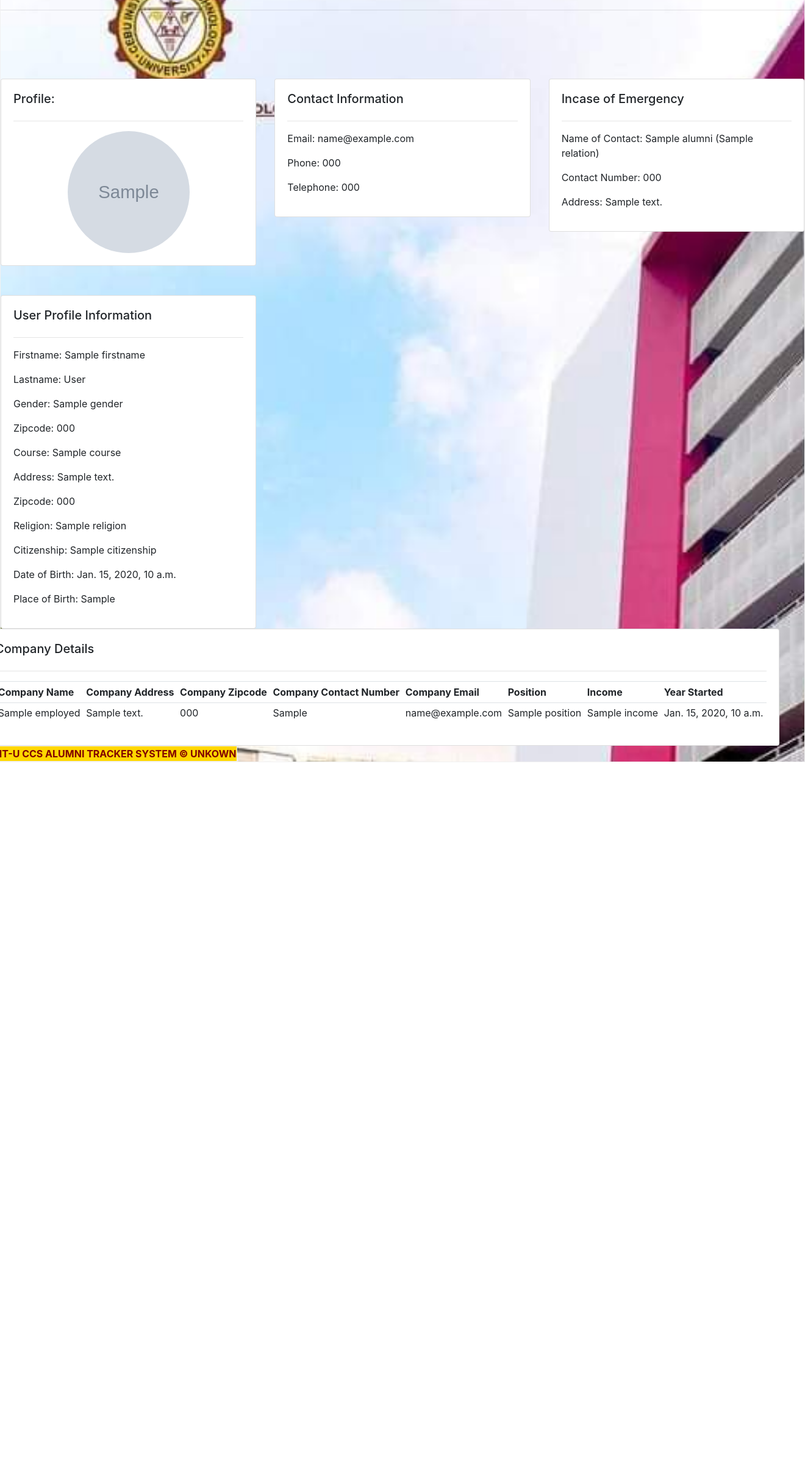
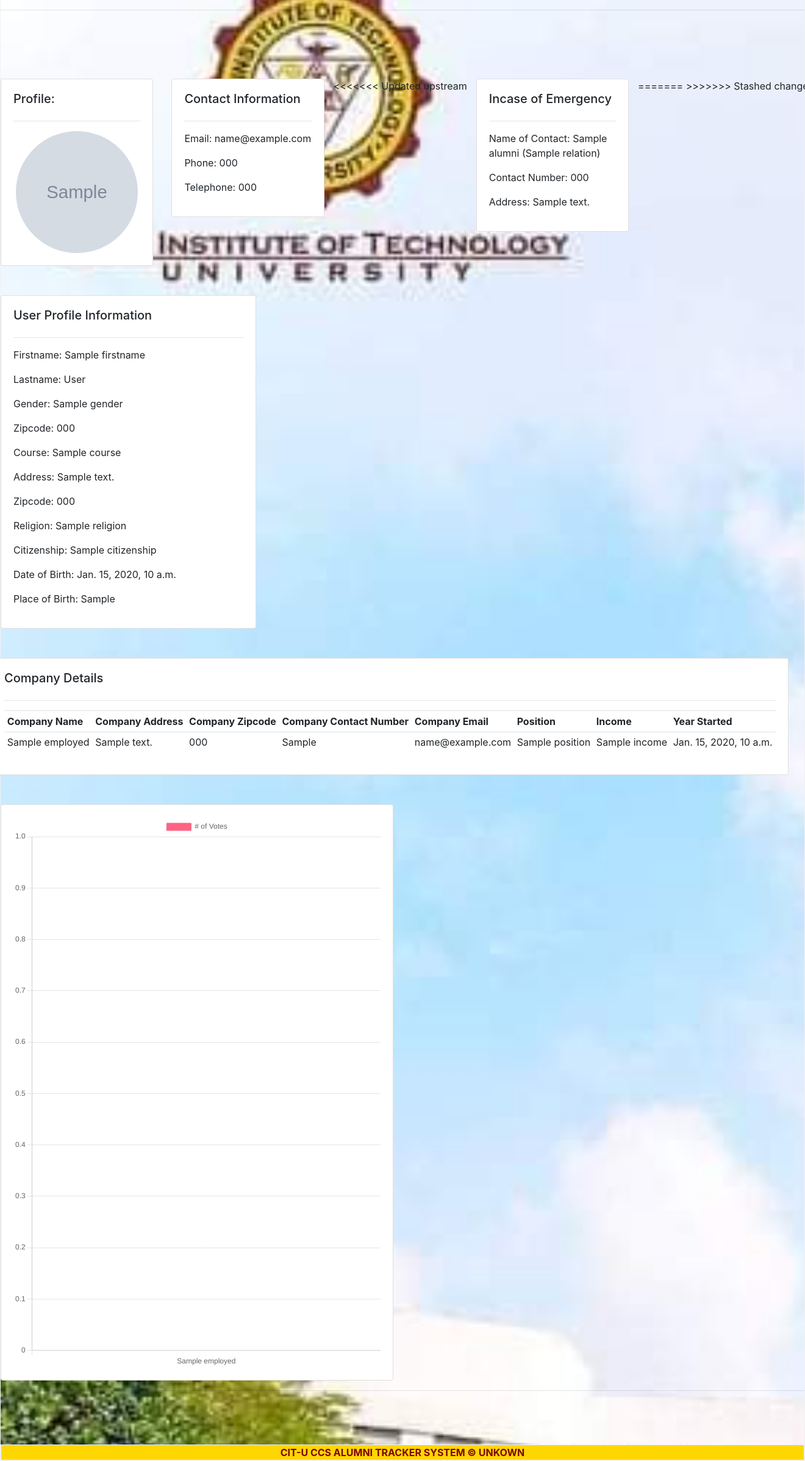
Before and after one commit to john012516/AlumniTracker2, a Django app: template CITAT/templates/CITAT/Alumniprofile.html in a window 1320 px wide; the page is wider, and only the part inside the window is pictured. Shown: the part 81-2477 px from the top of that part at 61% size. Before the commit the page ends 1331 px from the top of that part, so only its background shows below. Run offline with Django 3.2, Linux system fonts and the light colour scheme; the template is opened without the code that fills it: most values are stand-ins (such as "Sample title", 1, 10 or a date in 2020); grey boxes marked "Sample" are stand-in pictures; some libraries are stand-ins or nearby versions.

Commit message:
alumni profile chart

```diff
--- a/CITAT/templates/CITAT/Alumniprofile.html
+++ b/CITAT/templates/CITAT/Alumniprofile.html
@@ -10,6 +10,9 @@
 
 		<!-- Bootstrap CSS -->
 		<link rel="stylesheet" href="https://stackpath.bootstrapcdn.com/bootstrap/4.1.3/css/bootstrap.min.css" integrity="sha384-MCw98/SFnGE8fJT3GXwEOngsV7Zt27NXFoaoApmYm81iuXoPkFOJwJ8ERdknLPMO" crossorigin="anonymous"/>
+
+		<!-- ChartJS  CDN-->
+		<script src="https://cdn.jsdelivr.net/npm/chart.js@3.7.1/dist/chart.min.js"></script>
 
 		<title>Alumni Dashboard</title>
 
@@ -44,6 +47,7 @@
 				</div>
 			</div>
 
+<<<<<<< Updated upstream
 			<div class="col-md">
 				<div class="card card-body">
 					<h5>Incase of Emergency</h5>
@@ -54,6 +58,8 @@
 				</div>
 			</div>
 
+=======
+>>>>>>> Stashed changes
 		</div>
 
 		<br>
@@ -79,6 +85,9 @@
 					<p>Place of Birth: {{alumni.Place_of_Birth }}</p>
 				</div>
 			</div>
+		</div>
+
+
 
 
 		<br>
@@ -122,6 +131,55 @@
 			</div>
 		</div>
 
+		<br>
+		<br>
+
+		<div class="row">
+			<div class="col-md-6">
+				<div class="card card-body">
+					<canvas id="myChart" width="200" height="300"></canvas>
+						<script>
+						const ctx = document.getElementById('myChart').getContext('2d');
+						const myChart = new Chart(ctx, {
+						    type: 'bar',
+						    data: {
+						        labels: [{%for Employed in employed%} '{{Employed.Company_name}}', {%endfor%}],
+						        datasets: [{
+						            label: '# of Votes',
+						            data: [{%for Employed in employed%} '{{Employed.Year_started}}', {%endfor%}],
+						            backgroundColor: [
+						                'rgba(255, 99, 132, 1)',
+						                'rgba(54, 162, 235, 1)',
+						                'rgba(255, 206, 86, 1)',
+						                'rgba(75, 192, 192, 1)',
+						                'rgba(153, 102, 255, 1)',
+						                'rgba(255, 159, 64, 1)'
+						            ],
+						            borderColor: [
+						                'rgba(255, 99, 132, 1)',
+						                'rgba(54, 162, 235, 1)',
+						                'rgba(255, 206, 86, 1)',
+						                'rgba(75, 192, 192, 1)',
+						                'rgba(153, 102, 255, 1)',
+						                'rgba(255, 159, 64, 1)'
+						            ],
+						            borderWidth: 1
+						        }]
+						    },
+						    options: {
+						        scales: {
+						            y: {
+						                beginAtZero: true
+						            }
+						        }
+						    }
+						});
+						</script>
+
+				</div>
+			</div>
+		</div>
+
 
 
 		<!-- Optional JavaScript -->
```
